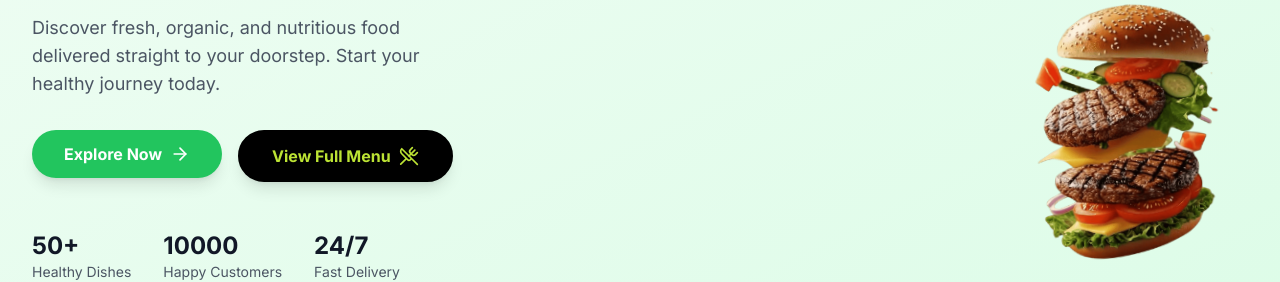
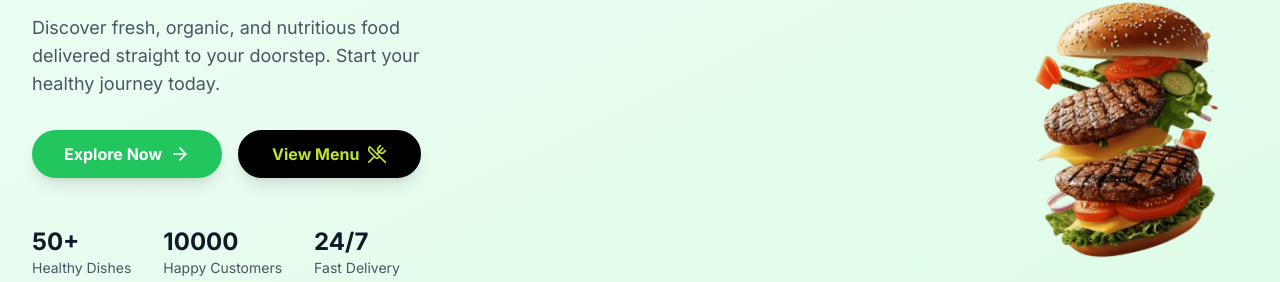
Before and after one commit to uzicodes/Culinary-Canvas, a Next.js app: page / in a window 1280 px wide. Shown: the part 252-534 px from the top of the page. Built offline with nearby package versions, Linux system fonts and the light colour scheme; no server answers.

Commit message:
feat: made the menu button in the hero section & some more edits on comments

```diff
--- a/src/app/menu/page.tsx
+++ b/src/app/menu/page.tsx
@@ -26,7 +26,7 @@ const MenuPage = () => {
           </p>
         </div>
 
-        {/* The KitKat Grid: 2 Columns, Smaller Height */}
+        {/* The KitKat Grid: 2 Columns*/}
         <div className="grid grid-cols-1 md:grid-cols-2 gap-4 lg:gap-x-8 lg:gap-y-4">
           {menuItems.map((item, index) => (
             <motion.div
@@ -38,7 +38,7 @@ const MenuPage = () => {
               whileHover={{ x: 10 }}
               className="group relative flex items-center h-20 bg-gray-50 rounded-xl overflow-hidden border border-gray-100 hover:border-[#BCE334] hover:bg-white transition-all shadow-sm hover:shadow-md cursor-pointer"
             >
-              {/* Left Side: Small Image (The "Bar" Tip) */}
+              {/* Left Side: Small Image */}
               <div className="w-24 h-full relative bg-gray-100 group-hover:bg-[#BCE334]/10 transition-colors shrink-0">
                 <Image
                   src={item.image}
@@ -48,13 +48,13 @@ const MenuPage = () => {
                 />
               </div>
 
-              {/* Right Side: Details (The "Bar" Body) */}
+              {/* Right Side: Details */}
               <div className="flex-1 px-4 flex items-center justify-between">
                 <div className="space-y-0.5">
                   <h3 className="font-bold text-gray-900 text-xs lg:text-sm uppercase tracking-tight line-clamp-1">
                     {item.name}
                   </h3>
-                  <p className="text-[#029FBE] font-black text-base lg:text-lg tracking-tighter">
+                  <p className="text-[#ED1A1A] font-black text-base lg:text-lg tracking-tighter">
                     ৳{item.price}
                   </p>
                 </div>
--- a/src/components/Hero.tsx
+++ b/src/components/Hero.tsx
@@ -80,14 +80,14 @@ const Hero = () => {
                 </motion.button>
               </Link>
 
-              {/* NEW: Menu Button */}
+              {/* Menu Button */}
               <Link href="/menu">
                 <motion.button
                   whileHover={{ scale: 1.05 }}
                   whileTap={{ scale: 0.95 }}
-                  className="bg-black text-[#BCE334] px-8 py-3 rounded-full font-bold flex items-center justify-center space-x-2 transition-all shadow-lg border-2 border-black hover:bg-transparent hover:text-black"
+                  className="bg-black text-[#BCE334] px-8 py-2.5 rounded-full font-bold flex items-center justify-center space-x-2 transition-all shadow-lg border-2 border-black hover:bg-transparent hover:text-black"
                 >
-                  <span>View Full Menu</span>
+                  <span>View Menu</span>
                   <UtensilsCrossed className="w-5 h-5" />
                 </motion.button>
               </Link>
```
